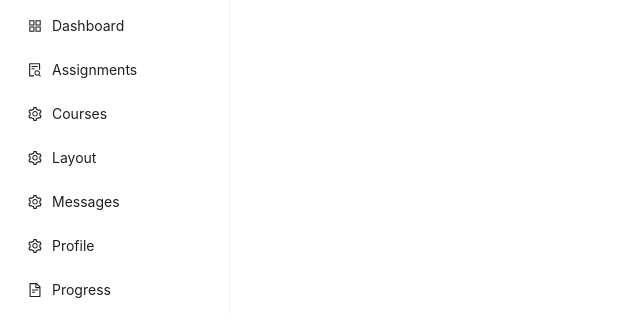
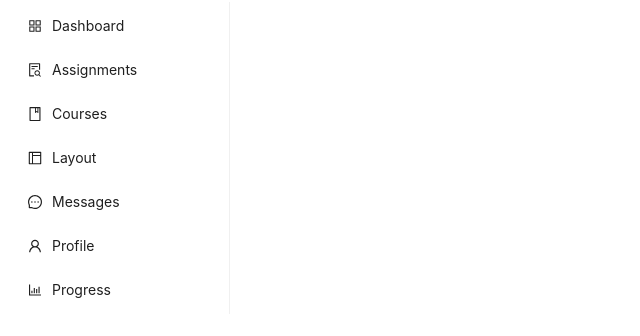
Before and after one commit to Muhammadkashif20/SMIT-LMS-Team-H, a React (Vite) app: page /Courses in a window 1280 px wide. Shown: the part 166-502 px from the top of the page, without its empty margins (0-640 px from the left). Built offline with nearby package versions, Linux system fonts and the light colour scheme.

Commit message:
working on courses route progress

```diff
--- a/src/pages/Students/Components/Sidebar.jsx
+++ b/src/pages/Students/Components/Sidebar.jsx
@@ -1,12 +1,7 @@
 import React from "react";
 import { Layout, Menu } from "antd";
 import sideLogo from "../../../../src/image/SMIT.png";
-import {
-  AppstoreOutlined,
-  FileSearchOutlined,
-  SettingOutlined,
-  FileTextOutlined,
-} from "@ant-design/icons";
+import { AppstoreOutlined, FileSearchOutlined, BookOutlined, LayoutOutlined, MessageOutlined, UserOutlined, BarChartOutlined } from '@ant-design/icons';
 import { Link } from "react-router-dom";
 
 const { Sider } = Layout;
@@ -25,29 +20,30 @@ const Sidebar = () => {
     },
     {
       key: "3",
-      icon: <SettingOutlined />,
+      icon: <BookOutlined />,
       label: <Link to="/Courses">Courses</Link>,
     },
     {
       key: "4",
-      icon: <SettingOutlined />,
+      icon: <LayoutOutlined />,
       label: <Link to="/Layout">Layout</Link>,
     },
     {
       key: "5",
-      icon: <SettingOutlined />,
+      icon: <MessageOutlined />,
       label: <Link to="/Messages">Messages</Link>,
     },
     {
       key: "6",
-      icon: <SettingOutlined />,
+      icon: <UserOutlined />,
       label: <Link to="/Profile">Profile</Link>,
     },
     {
       key: "7",
-      icon: <FileTextOutlined />,
+      icon: <BarChartOutlined />,
       label: <Link to="/Progress">Progress</Link>,
     },
+
   ];
 
   return (
```
